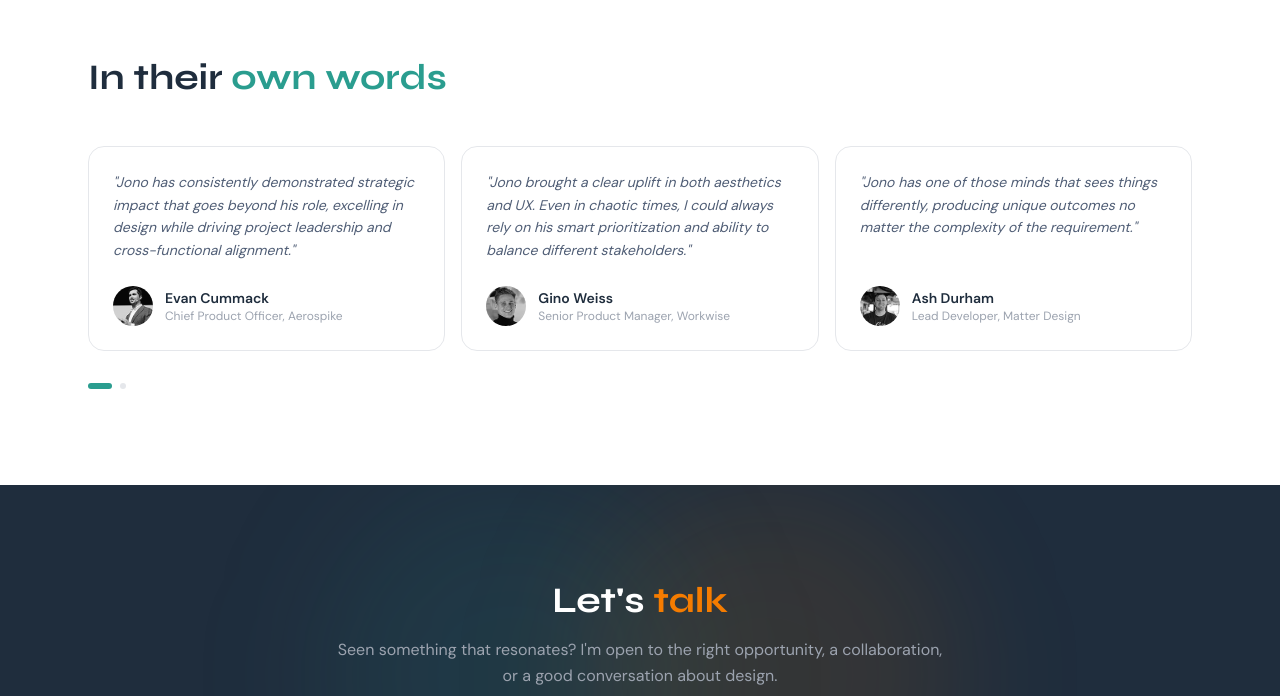
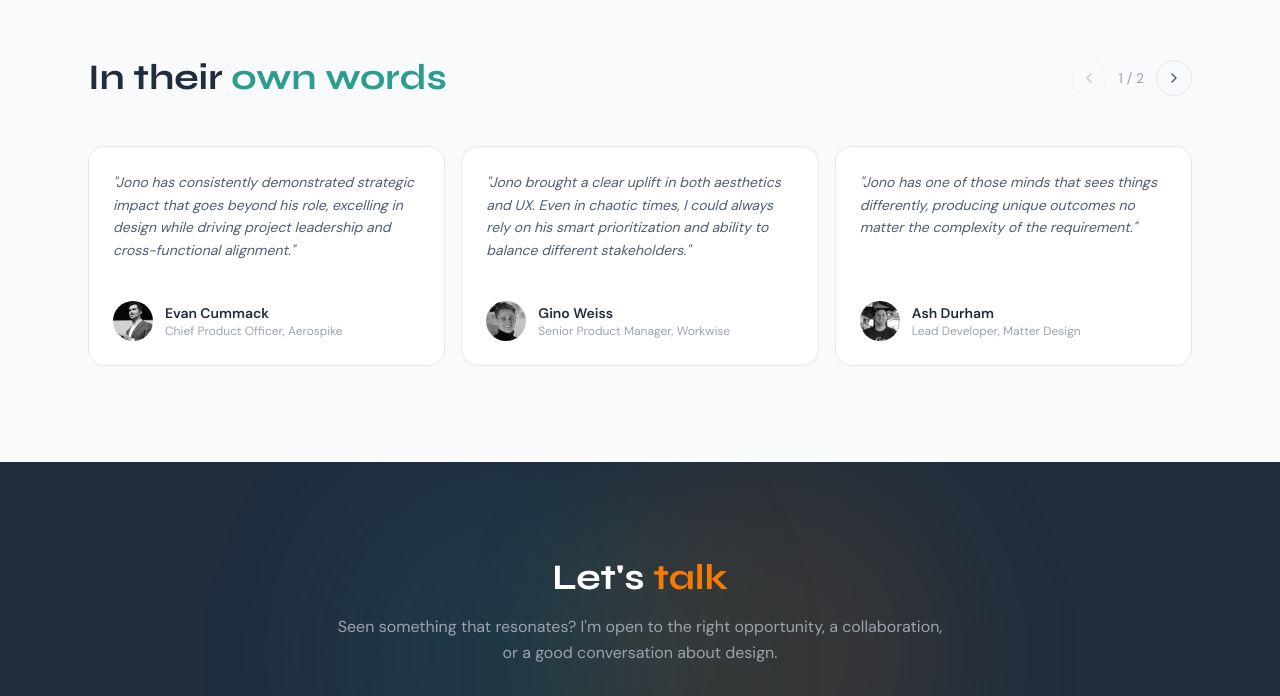
Before and after one commit to jonofoxdesign/jonofox-portfolio, a Next.js app: page /en in a window 1280 px wide. Shown: the part 2641-3337 px from the top of the page. Built offline with nearby package versions, Linux system fonts and the light colour scheme.

Commit message:
Testimonials: nav arrows, fixed height, matching bg; favicon; SEO metadata; security headers

```diff
--- a/next.config.ts
+++ b/next.config.ts
@@ -3,10 +3,38 @@ import createNextIntlPlugin from "next-intl/plugin";
 
 const withNextIntl = createNextIntlPlugin();
 
+const securityHeaders = [
+  { key: "X-Frame-Options", value: "DENY" },
+  { key: "X-Content-Type-Options", value: "nosniff" },
+  { key: "Referrer-Policy", value: "strict-origin-when-cross-origin" },
+  { key: "Permissions-Policy", value: "camera=(), microphone=(), geolocation=()" },
+  { key: "X-XSS-Protection", value: "1; mode=block" },
+  {
+    key: "Content-Security-Policy",
+    value: [
+      "default-src 'self'",
+      "script-src 'self' 'unsafe-inline' 'unsafe-eval'",   // unsafe-eval needed by Next.js dev / Framer Motion
+      "style-src 'self' 'unsafe-inline'",
+      "img-src 'self' data: blob:",
+      "font-src 'self'",
+      "connect-src 'self'",
+      "frame-ancestors 'none'",
+    ].join("; "),
+  },
+];
+
 const nextConfig: NextConfig = {
   images: {
     formats: ["image/webp"],
   },
+  async headers() {
+    return [
+      {
+        source: "/(.*)",
+        headers: securityHeaders,
+      },
+    ];
+  },
 };
 
 export default withNextIntl(nextConfig);
--- a/src/app/[locale]/layout.tsx
+++ b/src/app/[locale]/layout.tsx
@@ -1,3 +1,4 @@
+import type { Metadata } from "next";
 import { NextIntlClientProvider } from "next-intl";
 import { notFound } from "next/navigation";
 import { routing } from "@/i18n/routing";
@@ -6,6 +7,65 @@ import Footer from "@/components/layout/Footer";
 
 export function generateStaticParams() {
   return routing.locales.map((locale) => ({ locale }));
+}
+
+export async function generateMetadata({
+  params,
+}: {
+  params: Promise<{ locale: string }>;
+}): Promise<Metadata> {
+  const { locale } = await params;
+  const isDE = locale === "de";
+
+  return {
+    title: {
+      default: isDE
+        ? "Jono Fox — Principal Product Designer"
+        : "Jono Fox — Principal Product Designer",
+      template: "%s | Jono Fox",
+    },
+    description: isDE
+      ? "Principal Product Designer für Developer Tools und komplexe Systeme. Ich helfe Engineering-Teams, Produkte zu entwickeln, die Menschen wirklich verstehen."
+      : "Principal product designer for developer tools and complex systems. I help engineering teams ship products people actually understand.",
+    metadataBase: new URL("https://jonofox.com"),
+    alternates: {
+      canonical: `/${locale}`,
+      languages: {
+        en: "/en",
+        de: "/de",
+      },
+    },
+    openGraph: {
+      type: "website",
+      locale: isDE ? "de_DE" : "en_US",
+      alternateLocale: isDE ? "en_US" : "de_DE",
+      url: `https://jonofox.com/${locale}`,
+      siteName: "Jono Fox",
+      title: "Jono Fox — Principal Product Designer",
+      description:
+        "Principal product designer for developer tools and complex systems.",
+      images: [
+        {
+          url: "/og-image.png",
+          width: 1200,
+          height: 630,
+          alt: "Jono Fox — Principal Product Designer",
+        },
+      ],
+    },
+    twitter: {
+      card: "summary_large_image",
+      title: "Jono Fox — Principal Product Designer",
+      description:
+        "Principal product designer for developer tools and complex systems.",
+      images: ["/og-image.png"],
+    },
+    robots: {
+      index: true,
+      follow: true,
+      googleBot: { index: true, follow: true },
+    },
+  };
 }
 
 import enMessages from "../../../messages/en.json";
--- a/src/app/[locale]/page.tsx
+++ b/src/app/[locale]/page.tsx
@@ -200,11 +200,8 @@ export default async function HomePage({ params }: { params: Promise<{ locale: s
       </section>
 
       {/* Testimonials */}
-      <section className="py-24 bg-surface-light">
+      <section className="py-24">
         <div className="max-w-6xl mx-auto px-6">
-          <h2 className="font-syne text-4xl font-bold text-ink mb-12">
-            In their <span className="text-teal">own words</span>
-          </h2>
           <TestimonialCarousel />
         </div>
       </section>
--- a/src/components/ui/TestimonialCarousel.tsx
+++ b/src/components/ui/TestimonialCarousel.tsx
@@ -42,7 +42,6 @@ const testimonials = [
   },
 ];
 
-const PER_PAGE = 3;
 const pages = [testimonials.slice(0, 3), testimonials.slice(3)];
 
 export default function TestimonialCarousel() {
@@ -54,8 +53,44 @@ export default function TestimonialCarousel() {
     setPage(idx);
   };
 
+  const prev = () => goTo(Math.max(0, page - 1));
+  const next = () => goTo(Math.min(pages.length - 1, page + 1));
+
   return (
     <div>
+      {/* Header row with navigation */}
+      <div className="flex items-center justify-between mb-12">
+        <h2 className="font-syne text-4xl font-bold text-ink">
+          In their <span className="text-teal">own words</span>
+        </h2>
+        <div className="flex items-center gap-3">
+          <button
+            onClick={prev}
+            disabled={page === 0}
+            aria-label="Previous"
+            className="w-9 h-9 rounded-full border border-surface-muted flex items-center justify-center text-ink-secondary hover:border-teal hover:text-teal transition-colors disabled:opacity-30 disabled:cursor-not-allowed"
+          >
+            <svg width="16" height="16" viewBox="0 0 16 16" fill="none">
+              <path d="M10 12L6 8L10 4" stroke="currentColor" strokeWidth="1.5" strokeLinecap="round" strokeLinejoin="round"/>
+            </svg>
+          </button>
+          <span className="text-sm text-ink-disabled tabular-nums">
+            {page + 1} / {pages.length}
+          </span>
+          <button
+            onClick={next}
+            disabled={page === pages.length - 1}
+            aria-label="Next"
+            className="w-9 h-9 rounded-full border border-surface-muted flex items-center justify-center text-ink-secondary hover:border-teal hover:text-teal transition-colors disabled:opacity-30 disabled:cursor-not-allowed"
+          >
+            <svg width="16" height="16" viewBox="0 0 16 16" fill="none">
+              <path d="M6 4L10 8L6 12" stroke="currentColor" strokeWidth="1.5" strokeLinecap="round" strokeLinejoin="round"/>
+            </svg>
+          </button>
+        </div>
+      </div>
+
+      {/* Cards — fixed height so page 2 can't cause a jump */}
       <div className="relative overflow-hidden">
         <AnimatePresence mode="wait" custom={direction}>
           <motion.div
@@ -69,13 +104,13 @@ export default function TestimonialCarousel() {
             initial="enter"
             animate="center"
             exit="exit"
-            transition={{ duration: 0.3, ease: [0.23, 1, 0.32, 1] }}
+            transition={{ duration: 0.28, ease: [0.23, 1, 0.32, 1] }}
             className="grid md:grid-cols-3 gap-4"
           >
             {pages[page].map((t) => (
               <div
                 key={t.name}
-                className="bg-surface-light rounded-2xl border border-surface-muted p-6 flex flex-col gap-6"
+                className="bg-surface-light rounded-2xl border border-surface-muted p-6 flex flex-col gap-6 min-h-[220px]"
               >
                 <p className="text-sm text-ink-secondary leading-relaxed italic flex-1">
                   "{t.quote}"
@@ -84,7 +119,7 @@ export default function TestimonialCarousel() {
                   <img
                     src={t.image}
                     alt={t.name}
-                    className="w-10 h-10 rounded-full object-cover grayscale"
+                    className="w-10 h-10 rounded-full object-cover grayscale flex-shrink-0"
                   />
                   <div>
                     <p className="text-sm font-semibold text-ink">{t.name}</p>
@@ -96,20 +131,6 @@ export default function TestimonialCarousel() {
           </motion.div>
         </AnimatePresence>
       </div>
-
-      {/* Pagination dots */}
-      <div className="flex items-center gap-2 mt-8">
-        {pages.map((_, i) => (
-          <button
-            key={i}
-            onClick={() => goTo(i)}
-            aria-label={`Go to page ${i + 1}`}
-            className={`h-1.5 rounded-full transition-all duration-300 ${
-              i === page ? "w-6 bg-teal" : "w-1.5 bg-surface-muted hover:bg-ink-disabled"
-            }`}
-          />
-        ))}
-      </div>
     </div>
   );
 }
```
Also changed, not shown: public/robots.txt (added), src/app/icon.svg (added).
